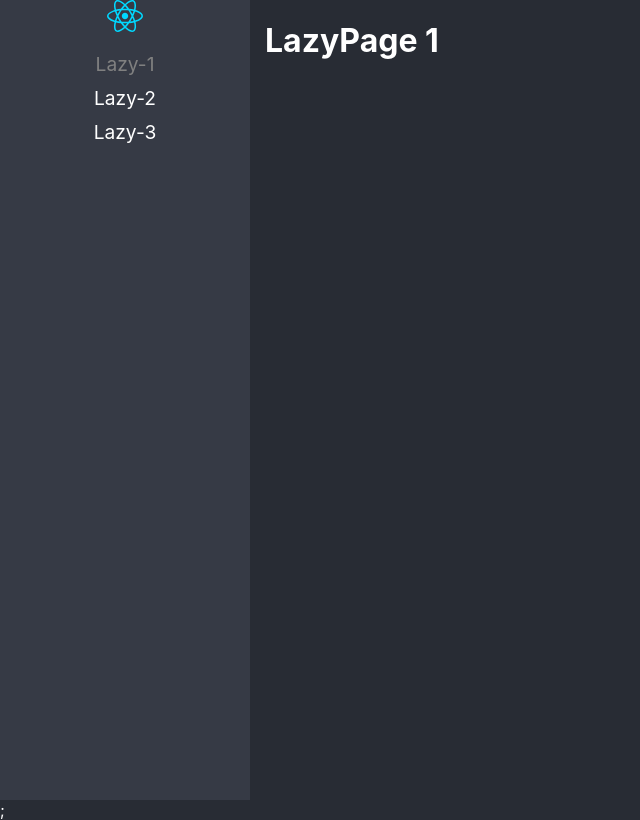
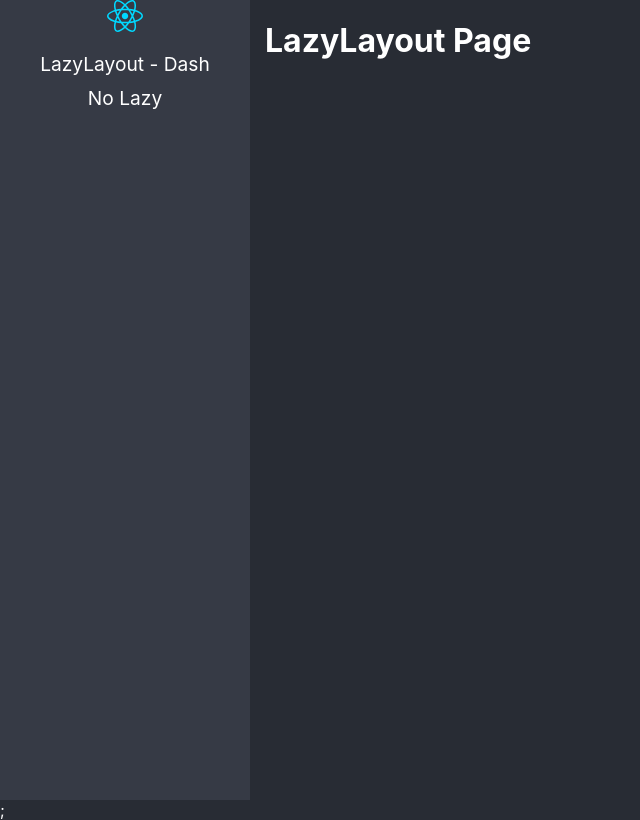
Before and after one commit to fherrera2190/React-Pro-FH, a React (Vite) app in the folder react-app/: page /lazyload in a window 1280 px wide. Before the commit this address led to /lazy1. Shown: the whole page, without its empty margins (0-640 px from the left). Built offline with nearby package versions, Linux system fonts and the light colour scheme.

Commit message:
lazyload

```diff
--- /dev/null
+++ b/react-app/src/01-lazyload/layout/LazyLayout.tsx
@@ -0,0 +1,9 @@
+const LazyLayout = () => {
+  return (
+    <div>
+      <h1>LazyLayout Page</h1>
+      {/* rutas hijas */}
+    </div>
+  );
+};
+export default LazyLayout;
--- /dev/null
+++ b/react-app/src/01-lazyload/pages/NoLazy.tsx
@@ -0,0 +1,8 @@
+const NoLazy = () => {
+  return (
+    <div>
+      <h1>NoLazy Component</h1>
+    </div>
+  );
+};
+export default NoLazy;
--- a/react-app/src/routes/routes.ts
+++ b/react-app/src/routes/routes.ts
@@ -1,4 +1,5 @@
 import { lazy, LazyExoticComponent, ReactNode } from "react";
+import { NoLazy } from "../01-lazyload/pages/NoLazy";
 
 type JSXComponent = () => ReactNode;
 
@@ -9,27 +10,22 @@ interface Route {
   name: string;
 }
 //Nota para vite es distinto"AVERIGUAR"
-const Lazy1 = lazy(() => import(/* webpackChunkName: "LazyPage1"*/ "../01-lazyload/pages/LazyPage1"));
-const Lazy2 = lazy(() => import(/* webpackChunkName: "LazyPage2"*/ "../01-lazyload/pages/LazyPage2"));
-const Lazy3 = lazy(() => import(/* webpackChunkName: "LazyPage3"*/ "../01-lazyload/pages/LazyPage3"));
+const LazyLayout = lazy(() => import("../01-lazyload/layout/LazyLayout"));
+const NoLazy = lazy(
+  () => import(/* webpackChunkName: "LazyPage2"*/ "../01-lazyload/pages/NoLazy")
+);
 
 export const routes: Route[] = [
   {
-    to: "/lazy1",
-    path: "lazy1",
-    Component: Lazy1,
-    name: "Lazy-1",
+    to: "/lazyload/*",
+    path: "/lazyload/",
+    Component: LazyLayout,
+    name: "LazyLayout - Dash",
   },
   {
-    to: "/lazy2",
-    path: "lazy2",
-    Component: Lazy2,
-    name: "Lazy-2",
-  },
-  {
-    to: "/lazy3",
-    path: "lazy3",
-    Component: Lazy3,
-    name: "Lazy-3",
+    to: "/no-lazy",
+    path: "no-lazy",
+    Component: NoLazy,
+    name: "No Lazy",
   },
 ];
```
